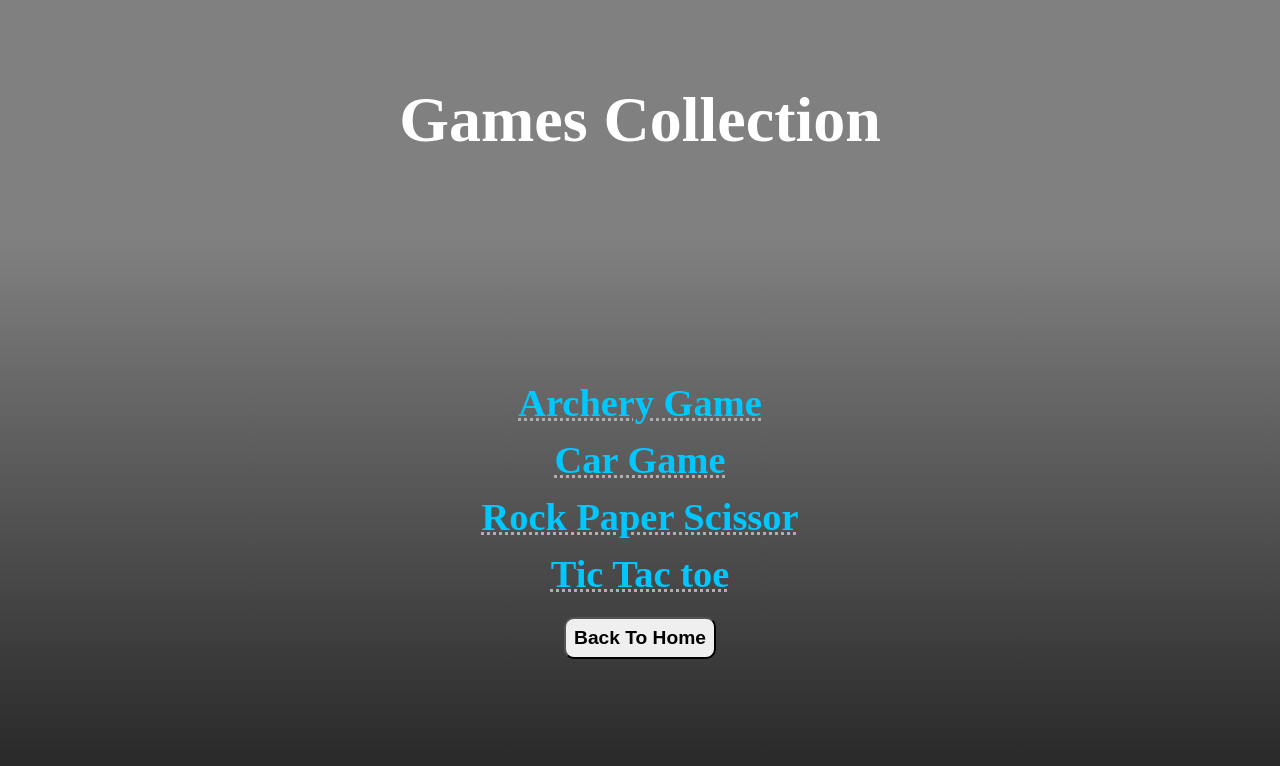
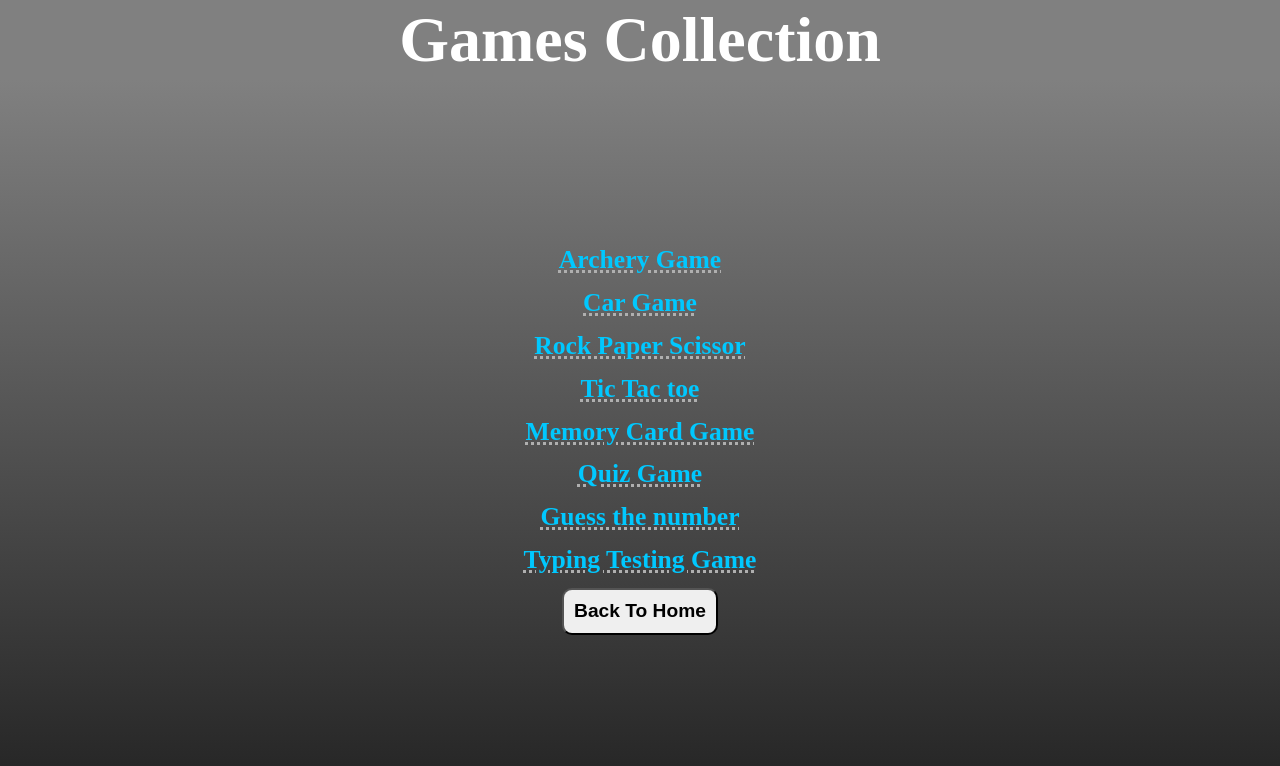
Before and after one commit to darshanpokhrel/pro, a plain HTML site: page gamesList.html in a window 1280 px wide. Drawn offline with Linux system fonts and the light colour scheme.

Commit message:
Update gamesList.html

```diff
--- a/gamesList.html
+++ b/gamesList.html
@@ -22,7 +22,7 @@
         }
         header{
             width: 100%;
-            height: 30vh;
+            height: 10vh;
             display: flex;
             justify-content: center;
             align-items: center;
@@ -35,12 +35,12 @@
             flex-direction: column;
             gap: 1vmax;
             width: 100%;
-            height: 70vh;
+            height: 90vh;
             background:linear-gradient(to bottom, #808080, #232323)
         }
         .list a{
             color: #00c8ff;
-            font-size: 3vmax;
+            font-size: 2vmax;
             text-decoration: 0.2vmax dotted rgb(175, 175, 175) underline;
             font-weight: 900;
         }
@@ -58,7 +58,7 @@
             color: rgb(0, 0, 0);
             font-size: 1.5vmax;
             font-weight: 900;
-            padding: 1vmin;
+            padding: 1.3vmin;
             border-radius: 10px;
             cursor: pointer;
         }
@@ -75,6 +75,10 @@
                     <a href="carGame.html">Car Game</a>
                     <a href="rockPaperScissor.html">Rock Paper Scissor</a>
                     <a href="ticTacToe.html">Tic Tac toe</a>
+                    <a href="memoryCardGame.html">Memory Card Game</a>
+                    <a href="quiz.html">Quiz Game</a>
+                    <a href="guessNumber.html">Guess the number</a>
+                    <a href="typingTest.html">Typing Testing Game</a>
                     <a href="index.html"><button>Back To Home</button></a>
                 </div>
         </div>
```
